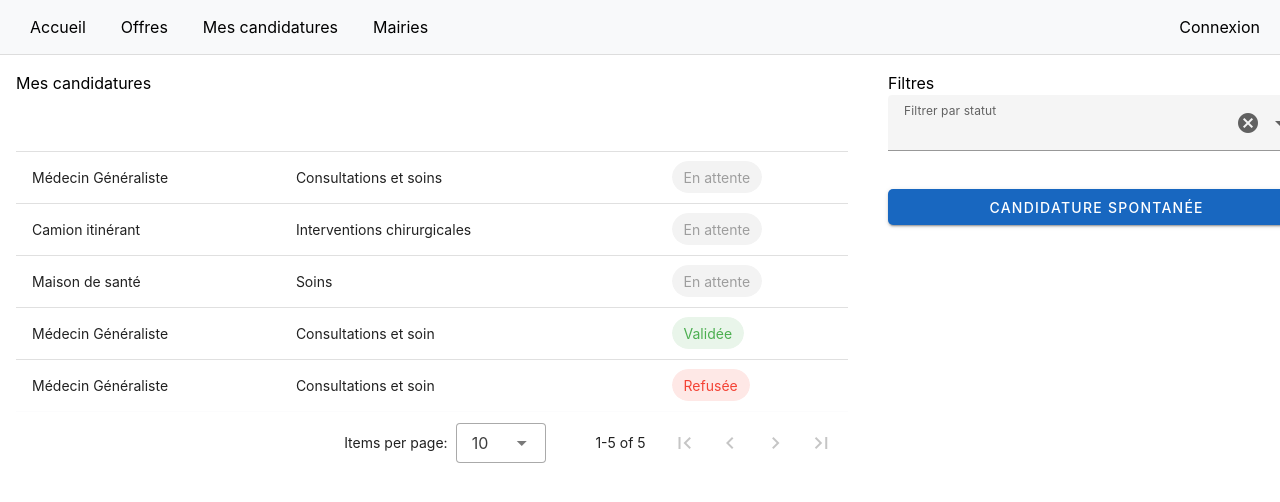
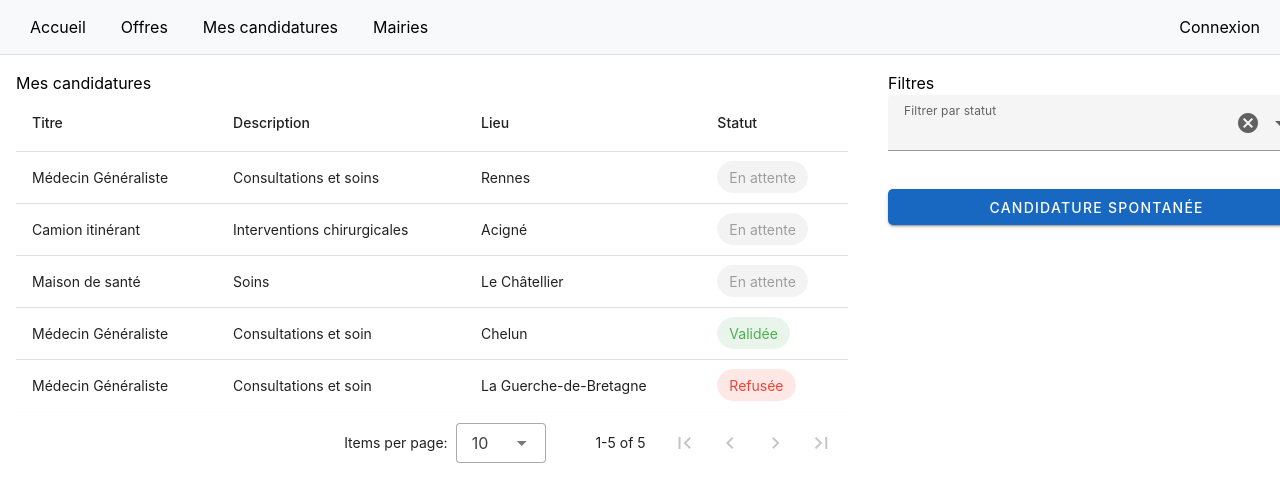
Before and after one commit to CaptainBaguettes/hackaton_nounours_team, a Vue app in the folder frontend/: page /candidatures in a window 1280 px wide. Shown: the top 502 px of the page. Built offline with nearby package versions, Linux system fonts and the light colour scheme.

Commit message:
update code

```diff
--- a/frontend/src/views/Candidatures.vue
+++ b/frontend/src/views/Candidatures.vue
@@ -55,10 +55,10 @@ export default {
       jobs: [job, job2, job3, job4, job5],
       selectedStatus: "",
       headers: [
-        { text: "Titre", value: "title" },
-        { text: "Description", value: "description" },
-        { text: "Lieu", value: "location" },
-        { text: "Statut", value: "status" },
+        { title: "Titre", value: "title" },
+        { title: "Description", value: "description" },
+        { title: "Lieu", value: "location" },
+        { title: "Statut", value: "status" },
       ],
     };
   },
@@ -77,7 +77,7 @@ export default {
       return list.map(job => ({
         title: job.title,
         description: job.description,
-        location: job.location,
+        location: job.city,
         status: job.status,
       }));
     },
--- a/frontend/src/views/LoginView.vue
+++ b/frontend/src/views/LoginView.vue
@@ -122,6 +122,7 @@ watch(accountType, (newVal) => {
               type="email"
               placeholder="Email"
               class="w-full mt-1 border border-gray-300 rounded-md px-4 py-2 outline-none focus:ring-2 focus:ring-blue-400"
+            />
         </div>
         <div>
           <label class="block text-sm text-gray-600">Mot de passe</label>
```
